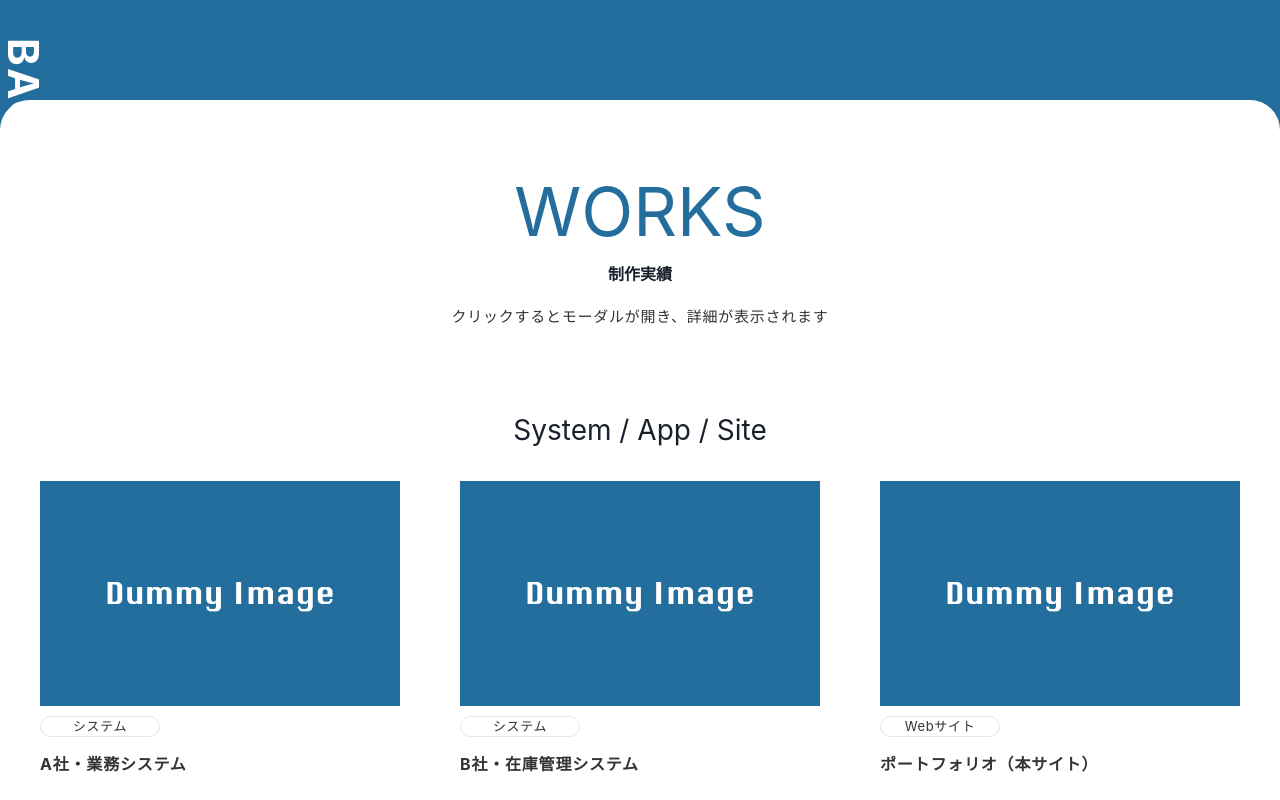
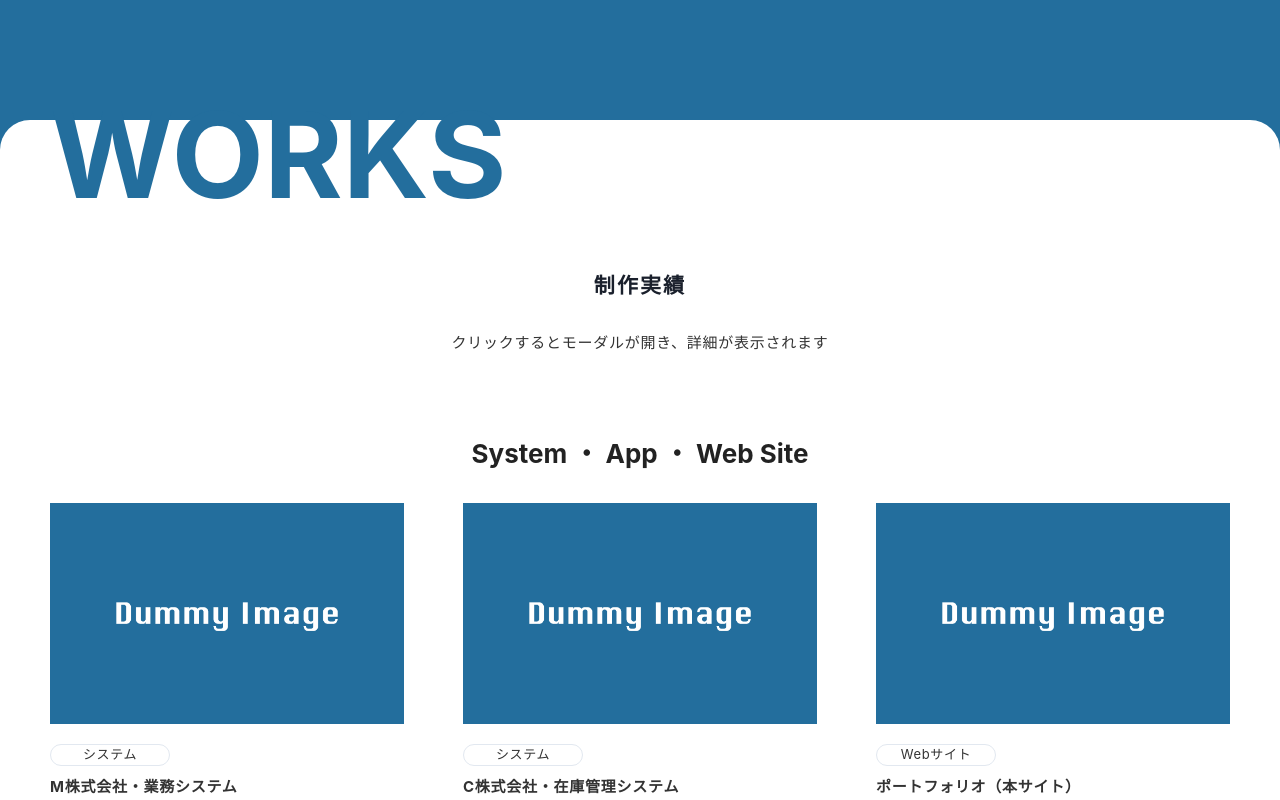
Before and after one commit to Ryuki-4648/my-portfolio, a React (Create React App) app in the folder portfolio/: page /work in a window 1280 px wide. Shown: the top 800 px of the page. Built offline with nearby package versions, Linux system fonts and the light colour scheme.

Commit message:
制作実績のモーダル修正

```diff
--- a/portfolio/src/App.css
+++ b/portfolio/src/App.css
@@ -1,5 +1,9 @@
 html {
   font-size: 62.5%;
+}
+
+body {
+  font-family: 'Noto Sans JP', sans-serif;
 }
 
 body, html, p {
@@ -238,3 +242,19 @@ ul, li {
 .scroll::-webkit-scrollbar-thumb {
   background-color: #236e9d;
 }
+
+.work-modal-table {
+  letter-spacing: .08em;
+}
+.work-modal-table tr {
+  margin: 0 auto 5px;
+  display: block;
+}
+.work-modal-table th {
+  text-align: left;
+  font-size: 15px;
+  width: 200px;
+}
+.work-modal-table td {
+  font-size: 14px;
+}
--- a/portfolio/src/index.css
+++ b/portfolio/src/index.css
@@ -1,13 +1,13 @@
 body {
   margin: 0;
-  font-family: -apple-system, BlinkMacSystemFont, 'Segoe UI', 'Roboto', 'Oxygen',
+  /* font-family: -apple-system, BlinkMacSystemFont, 'Segoe UI', 'Roboto', 'Oxygen',
     'Ubuntu', 'Cantarell', 'Fira Sans', 'Droid Sans', 'Helvetica Neue',
     sans-serif;
   -webkit-font-smoothing: antialiased;
-  -moz-osx-font-smoothing: grayscale;
+  -moz-osx-font-smoothing: grayscale; */
 }
 
-code {
+/* code {
   font-family: source-code-pro, Menlo, Monaco, Consolas, 'Courier New',
     monospace;
-}
+} */
--- a/portfolio/src/list/workList.json
+++ b/portfolio/src/list/workList.json
@@ -1,7 +1,7 @@
 [
   {
     "id": 1,
-    "name": "A社・業務システム",
+    "name": "M株式会社・業務システム",
     "url": "サイトのURL1",
     "type": "システム",
     "label": "#dadada",
@@ -19,7 +19,7 @@
   },
   {
     "id": 2,
-    "name": "B社・在庫管理システム",
+    "name": "C株式会社・在庫管理システム",
     "url": "サイトのURL2",
     "type": "システム",
     "label": "#dadada",
@@ -63,7 +63,7 @@
     "period": "2023年3月〜",
     "page": "全て",
     "thumbnail": "/assets/img/dummy/dummy01.png",
-    "tool": "",
+    "tool": "React.js, Next.js, TailwindCSS",
     "explain": "説明",
     "image01": "/assets/img/dummy/dummy01.png",
     "image02": "",
--- a/portfolio/src/routes/Work.tsx
+++ b/portfolio/src/routes/Work.tsx
@@ -6,6 +6,14 @@ import jsonWorkListData from '../list/workList.json';
 import React from 'react';
 
 function Work() {
+
+  interface WorkData {
+    id: number;
+    thumbnail: string;
+    name: string;
+    label: string;
+    type: string;
+  }
 
     // Color
     const mainColor = "#236e9d";
@@ -18,14 +26,17 @@ function Work() {
   */
   const [selectedWork, setSelectedWork] = useState<any>(null);
 
-  const [isOpenModal, setIsOpenModal] = useState(false);
+  const openModal = (workListData: WorkData) => {
+    setSelectedWork(workListData);
+    onOpen();
+  };
 
   return (
     <>
       <div
       style={{
         backgroundColor: mainColor,
-        padding: '100px 0',
+        padding: '120px 0',
         position: "relative",
         maxWidth: "100%",
         margin: "0",
@@ -38,20 +49,28 @@ function Work() {
           borderRadius: "30px",
           maxWidth: '1400px',
           margin: "0 auto",
-          padding: "60px 40px"
+          padding: "150px 50px 100px 50px",
+          position: "relative",
         }}>
         <h1 style={{
           color: mainColor,
-          fontSize: '6.8rem',
-          textAlign: 'center'
+          fontSize: '12rem',
+          textAlign: 'center',
+          fontWeight: '700',
+          lineHeight: '1',
+          margin: '0 auto 15px',
+          position: 'absolute',
+          top: '-25px',
         }}>WORKS
         </h1>
         <h2 style={{
-          fontSize: '1.6rem',
+          fontSize: '2.1rem',
           fontWeight: 'bold',
           textAlign: 'center',
-          margin: '0 auto 20px'
-        }}>制作実績</h2>
+          margin: '0 auto 30px',
+          letterSpacing: '0.1em'
+        }}>制作実績
+        </h2>
         <p style={{
           fontSize: '1.5rem',
           textAlign: 'center',
@@ -59,10 +78,12 @@ function Work() {
         }}>クリックするとモーダルが開き、詳細が表示されます</p>
 
         <h3 style={{
-          fontSize: '2.8rem',
+          fontSize: '2.6rem',
           textAlign: 'center',
-          margin: '0 auto 30px'
-        }}>System / App / Site</h3>
+          margin: '0 auto 30px',
+          fontWeight: 'bold',
+          color: '#222'
+        }}>System ・ App ・ Web Site</h3>
         <ul style={{
           display: 'flex',
           justifyContent: 'space-between',
@@ -75,9 +96,9 @@ function Work() {
             margin: '0 0 60px',
             width: '30%',
           }}
-          onClick={() => {setSelectedWork(workListData); setIsOpenModal(true); onOpen()}}>
+          onClick={() => openModal(workListData)}>
             <img
-            style={{margin: '0 auto 10px'}}
+            style={{margin: '0 auto 20px'}}
             src={workListData.thumbnail}
             alt={workListData.name} />
             <p
@@ -89,12 +110,14 @@ function Work() {
               display: "flex",
               justifyContent: "center",
               alignItems: "center",
-              margin: "0 0 15px",
-              borderRadius: "15px"}}>{workListData.type}
+              margin: "0 0 10px",
+              borderRadius: "15px"}}>
+                {workListData.type}
             </p>
             <p style={{
-              fontSize: '1.6rem',
-              fontWeight: "bold"}}>{workListData.name}
+              fontSize: '1.5rem',
+              fontWeight: "bold"}}
+              >{workListData.name}
             </p>
           </li>
           ))}
@@ -112,16 +135,23 @@ function Work() {
               onClick={onClose}>
               </div>
               <div
-              style={
-                {padding: "40px",
-                maxWidth: '70%'}}>
+              style={{
+                padding: "60px 40px",
+                width: '60%',
+                backgroundColor: "#fff",
+                top: "50%",
+                left: "50%",
+                transform: "translate(-50%, -50%)",
+                position: "fixed",
+                borderRadius: "30px",
+                }}>
                 <img src={selectedWork.thumbnail}
                   alt={selectedWork.name}
                   style={{
                     height: "250px",
-                    margin: "0 auto 20px",
+                    margin: "0 auto 40px",
                 }}/>
-                <table>
+                <table className="work-modal-table">
                   <tbody>
                     <tr>
                       <th>サイト名</th>
@@ -156,6 +186,14 @@ function Work() {
                       <th></th>
                       <td></td>
                     </tr>
+                    <tr>
+                      <th></th>
+                      <td></td>
+                    </tr>
+                    <tr>
+                      <th></th>
+                      <td></td>
+                    </tr>
                   </tbody>
                 </table>
               </div>
@@ -165,9 +203,12 @@ function Work() {
 
         <h2
           style={{
-          marginBottom: '2.8rem',
-          textAlign: 'center',
-            margin: "0 auto 20px"}}>
+            fontSize: '2.6rem',
+            textAlign: 'center',
+            margin: '40px auto 30px',
+            fontWeight: 'bold',
+            color: '#222'
+          }}>
             Design
           </h2>
           <div
@@ -206,7 +247,7 @@ function Work() {
           fontWeight: "bold",
           left: '-130px',
           textTransform: "uppercase",
-          top : '160px',
+          bottom : '160px',
           position: 'fixed',
           transform: 'rotate(90deg)'
         }} href="/">Back to top
```
